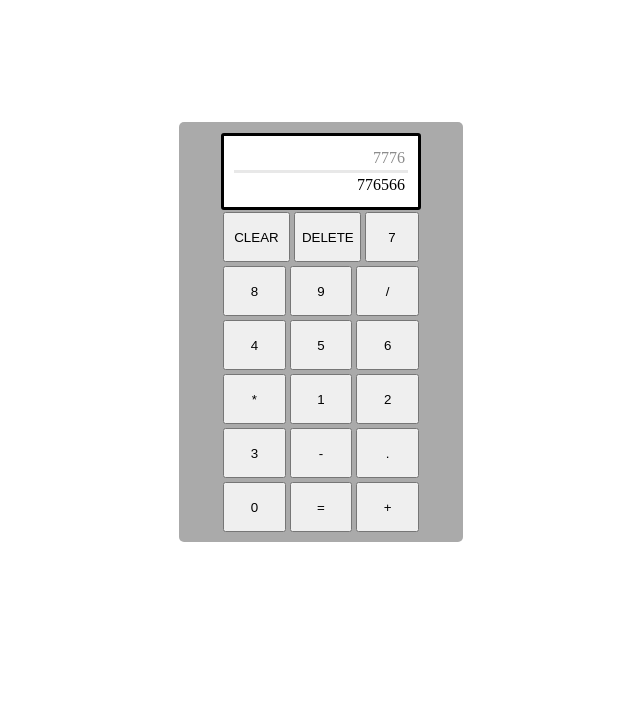
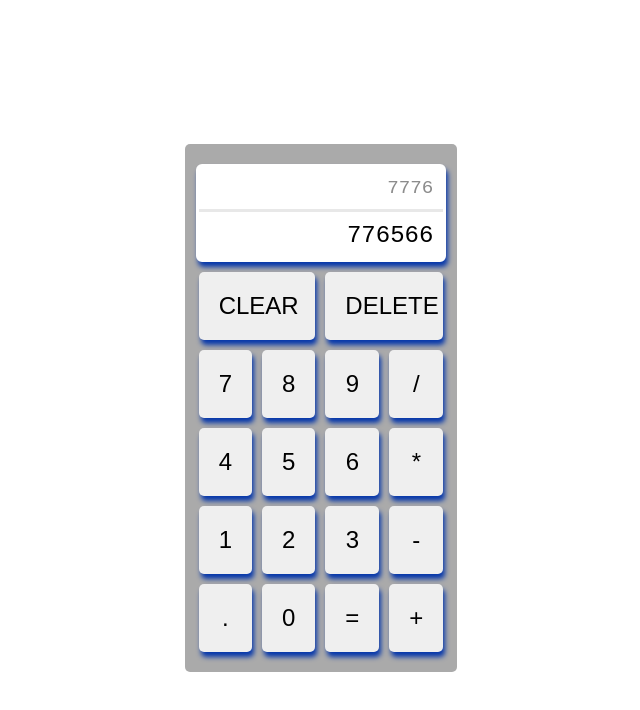
Before and after one commit to vimllaa/Calculator, a plain HTML site: page index.html in a window 1280 px wide. Shown: the whole page, without its empty margins (319-959 px from the left). Drawn offline with Linux system fonts and the light colour scheme.

Commit message:
Styling added button-grid fixed

```diff
--- a/index.html
+++ b/index.html
@@ -7,15 +7,14 @@
     <title>Calculator</title>
   </head>
   <body>
-    <div>
-      <div class="calculatorFrame">
-        <div class="numberDisplay">
+    <div class="calcFrame">
+      <div class="calcDisplay">
         <div class="resultDisplay">
           <p class="prevNumDisplay">7776</p>
           <p class="currentNumDisplay">776566</p>
         </div>
 
-          <div class="buttons">
+        <div class="buttons-grid">
           <button class="clearBtn">CLEAR</button>
           <button class="deleteBtn">DELETE</button>
           <button>7</button>
@@ -37,6 +36,5 @@
         </div>
       </div>
     </div>
-    </div>
   </body>
 </html>
--- a/style.css
+++ b/style.css
@@ -1,19 +1,27 @@
 body {
+  height: 100vh;
   display: flex;
   justify-content: center;
   align-items: center;
+  font-family: "Courier New", Courier, monospace;
 }
 
-.calculatorFrame {
-  height: 50vh;
-  width: 33vh;
+.calcFrame {
+  width: 29vh;
+
   display: flex;
   justify-content: center;
   align-items: center;
-  margin-top: 40%;
   background-color: rgb(170, 170, 170);
   border-radius: 5px;
-  padding: 10px;
+  padding: 20px;
+}
+
+.calcDisplay {
+  display: flex;
+  justify-content: center;
+  align-items: center;
+  flex-direction: column;
 }
 
 .currentNumDisplay,
@@ -21,37 +29,48 @@ body {
   background-color: white;
   text-align: right;
   margin: 0px;
-  padding: 3px;
+  padding: 10px;
+  font-size: 1.5em;
 }
 
 .resultDisplay {
+  width: 100%;
   background-color: white;
-  padding: 10px;
-  border: solid black;
-  border-radius: 3px;
+
+  border: solid white;
+  border-radius: 6px;
+  box-shadow: 2px 5px 5px rgb(7, 56, 171);
+  margin-bottom: 5px;
 }
 
 .prevNumDisplay {
+  font-size: 1.2em;
   color: rgb(140, 140, 140);
   border-bottom: solid rgb(232, 232, 232);
 }
 
-.buttons {
-  height: 40vh;
-  width: 25vh;
-  display: flex;
-  align-items: center;
-  flex-wrap: wrap;
+.buttons-grid {
+  display: grid;
+  grid-template-columns: repeat(4, 1fr);
+  grid-gap: 10px;
+  margin-top: 5px;
 }
 
 button {
-  width: 50px;
-  height: 50px;
-  margin: 2px;
-  flex-grow: 1;
+  width: 100%;
+  padding: 20px;
+  font-size: 1.5em;
+  border: none;
+  border-radius: 5px;
+  box-shadow: 2px 5px 5px rgb(7, 56, 171);
 }
 
 .clearBtn,
 .deleteBtn {
-  flex-grow: 4;
+  grid-column: span 2;
 }
+
+button:hover {
+  background-color: rgb(49, 28, 237);
+  color: white;
+}
```
Lines whose indentation alone changed are shown as unchanged.
